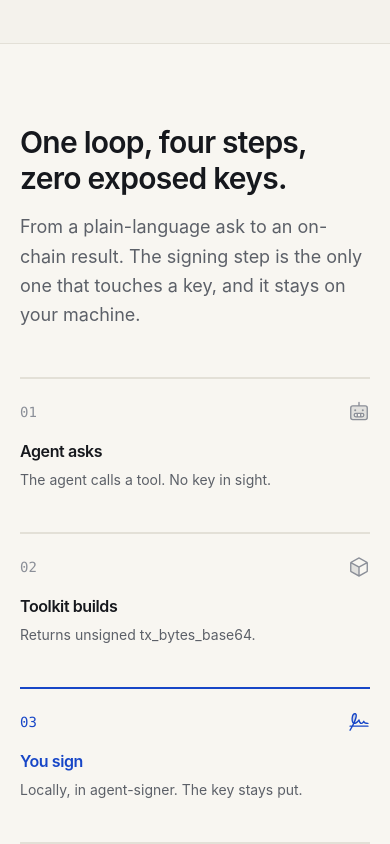
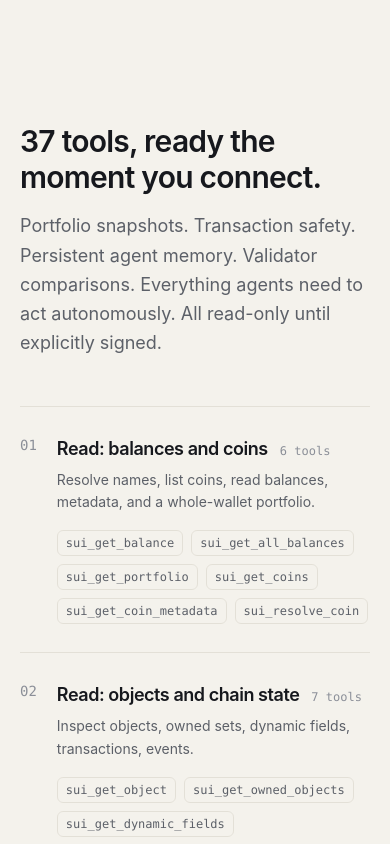
Before and after one commit to Eienel/suisei, a Next.js app in the folder web/: page / in a window 390 px wide. Shown: the part 4400-5244 px from the top of the page. Built offline with nearby package versions, Linux system fonts and the light colour scheme.

Commit message:
Remove the Flow section from the landing page

```diff
--- a/web/app/page.tsx
+++ b/web/app/page.tsx
@@ -12,7 +12,6 @@ import { Reveal } from '@/components/Reveal';
 import { RotatingEyebrow } from '@/components/RotatingEyebrow';
 import { AnimatedTerminal } from '@/components/AnimatedTerminal';
 import { Clients } from '@/components/Clients';
-import { FlowDiagram } from '@/components/FlowDiagram';
 import { SlotImage } from '@/components/SlotImage';
 import { ToolDirectory } from '@/components/ToolDirectory';
 import { toolCount } from '@/lib/tools';
@@ -36,7 +35,6 @@ export default function Page() {
         <Stats />
         <Moat />
         <Security />
-        <Flow />
         <Tools />
         <Built />
         <Roadmap />
@@ -350,27 +348,6 @@ function Security() {
   );
 }
 
-function Flow() {
-  return (
-    <section className="border-y border-line bg-paper-raised/60 py-20 md:py-28">
-      <div className="mx-auto max-w-6xl px-5">
-        <Reveal>
-          <h2 className="text-3xl font-semibold tracking-tight md:text-4xl">
-            One loop, four steps, zero exposed keys.
-          </h2>
-          <p className="mt-4 max-w-2xl text-lg leading-relaxed text-muted">
-            From a plain-language ask to an on-chain result. The signing step
-            is the only one that touches a key, and it stays on your machine.
-          </p>
-        </Reveal>
-        <div className="mt-12">
-          <FlowDiagram />
-        </div>
-      </div>
-    </section>
-  );
-}
-
 function Tools() {
   return (
     <section id="tools" className="mx-auto max-w-6xl px-5 py-20 md:py-28">
```
